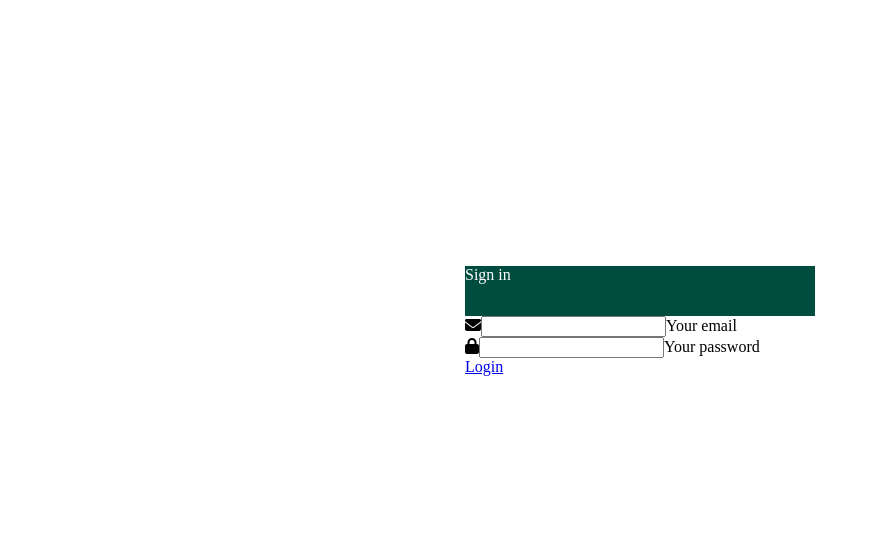
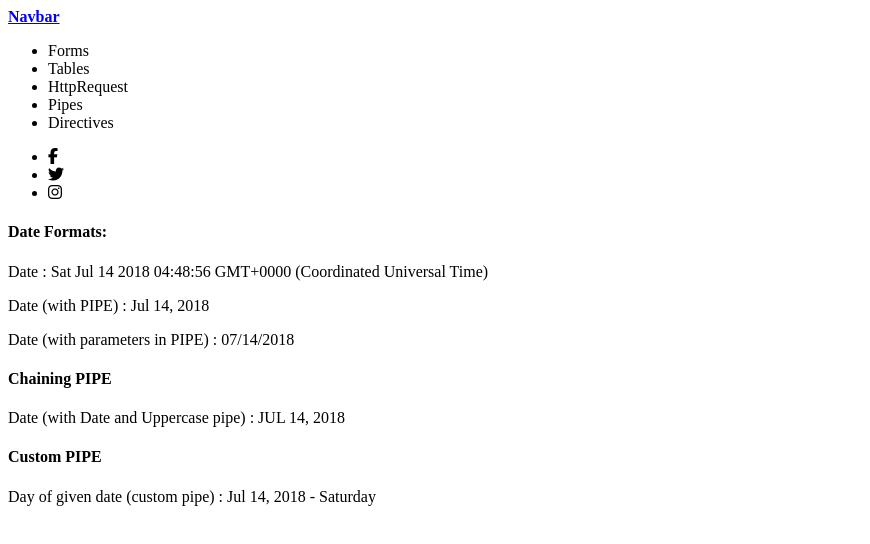
Before and after one commit to vijayvamsi17/angular-mdb, an Angular app: page /home/cstPipe in a window 1280 px wide. Shown: the top 544 px of the page, without its empty margins (0-870 px from the left). Built offline with nearby package versions, Linux system fonts and the light colour scheme; what angular-bootstrap-md would draw is missing.

Commit message:
custom pipe

```diff
--- a/src/app/app.module.ts
+++ b/src/app/app.module.ts
@@ -13,6 +13,8 @@ import { AppComponent } from './app.component';
 import { LoginComponent } from './login/login.component';
 import { HomeComponent } from './home/home.component';
 import { CstDirectiveComponent } from './cst-directive/cst-directive.component';
+import { CstPipeComponent } from './cst-pipe/cst-pipe.component';
+import { CustDateFormatPipe } from './shared/pipes/cust-date-format.pipe';
 
 
 @NgModule({
@@ -22,7 +24,9 @@ import { CstDirectiveComponent } from './cst-directive/cst-directive.component';
     LoginComponent,
     HomeComponent,
     CstDirectiveComponent,
-    AttributesDirective
+    AttributesDirective,
+    CstPipeComponent,
+    CustDateFormatPipe
   ],
   imports: [
     BrowserModule,
--- /dev/null
+++ b/src/app/cst-pipe/cst-pipe.component.html
@@ -0,0 +1,13 @@
+<h4>Date Formats:</h4>
+
+<p>Date : {{simpleDate}}</p>
+<p>Date (with PIPE) : {{simpleDate | date}}</p>
+<p>Date (with parameters in PIPE) : {{simpleDate | date:"MM/dd/yyyy"}}</p>
+
+<h4>Chaining PIPE</h4>
+
+<p>Date (with Date and Uppercase pipe) : {{simpleDate | date | uppercase}}</p>
+
+<h4>Custom PIPE</h4>
+
+<p>Day of given date (custom pipe) : {{simpleDate| date}} - {{simpleDate | custDateFormat}}</p>
--- /dev/null
+++ b/src/app/cst-pipe/cst-pipe.component.ts
@@ -0,0 +1,17 @@
+import { Component, OnInit } from '@angular/core';
+
+@Component({
+  selector: 'app-cst-pipe',
+  templateUrl: './cst-pipe.component.html',
+  styleUrls: ['./cst-pipe.component.scss']
+})
+export class CstPipeComponent implements OnInit {
+
+  simpleDate = new Date()
+
+  constructor() { }
+
+  ngOnInit() {
+  }
+
+}
--- a/src/app/home/home.component.html
+++ b/src/app/home/home.component.html
@@ -18,7 +18,7 @@
           <li class="nav-item waves-light" mdbWavesEffect>
               <a class="nav-link">HttpRequest</a>
           </li>
-          <li class="nav-item waves-light" mdbWavesEffect>
+          <li class="nav-item waves-light" [routerLink]="['/home/cstPipe']" mdbWavesEffect>
               <a class="nav-link">Pipes</a>
           </li>
           <li class="nav-item waves-light" [routerLink]="['/home/cstDirective']" mdbWavesEffect>
--- /dev/null
+++ b/src/app/shared/pipes/cust-date-format.pipe.ts
@@ -0,0 +1,14 @@
+import { Pipe, PipeTransform } from '@angular/core';
+
+@Pipe({
+  name: 'custDateFormat'
+})
+export class CustDateFormatPipe implements PipeTransform {
+
+  transform(value: any, args?: any): any {
+    let days = ["Sunday","Monday","Tuesday","Wednesday","Thursday","Friday","Saturday"];
+    let myDate = days[value.getDay()];
+    return myDate;
+  }
+
+}
```
Also changed, not shown: src/app/app-routing.module.ts (+6 -1 lines), src/app/cst-pipe/cst-pipe.module.ts (added, +12 -0 lines), src/app/cst-pipe/cst-pipe.component.scss (added), 2 other files (tests, documents, lock files or other folders).
